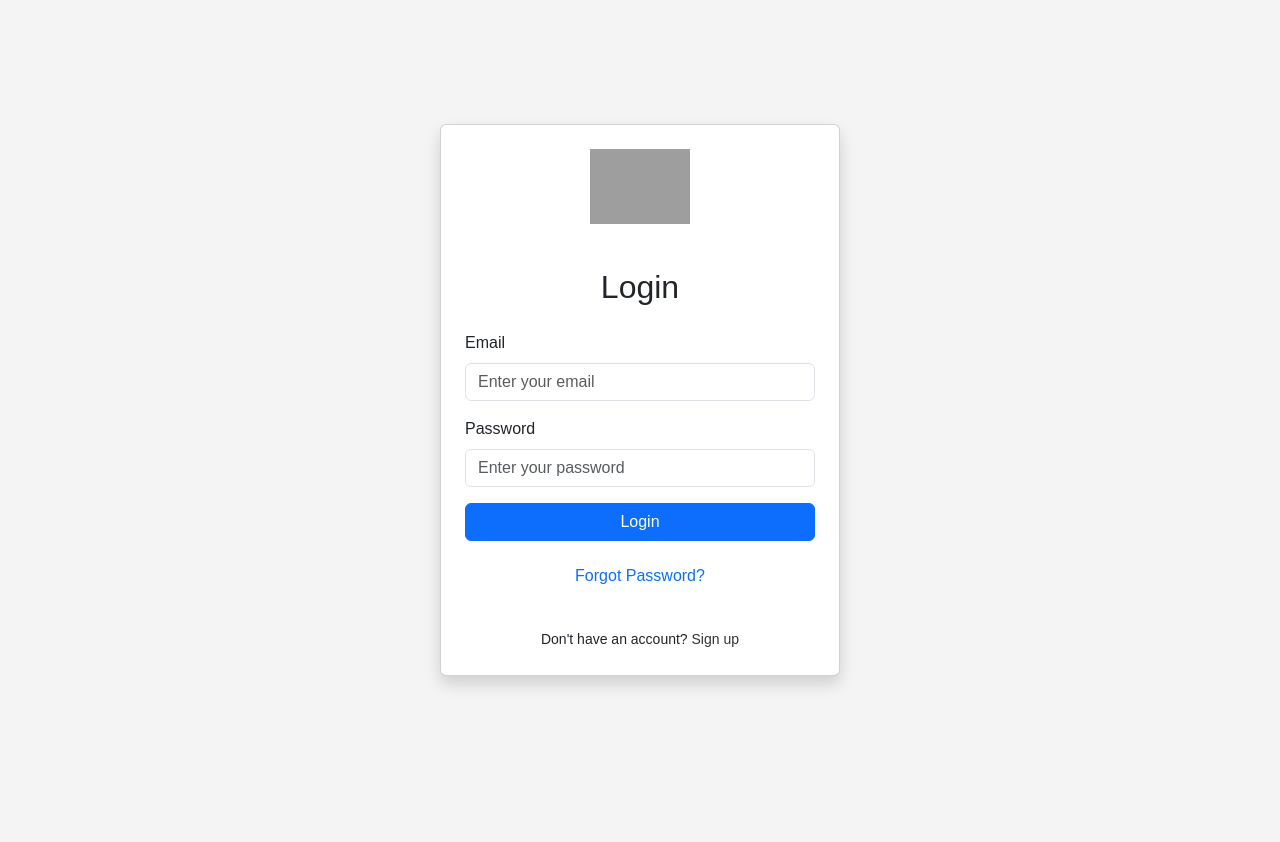
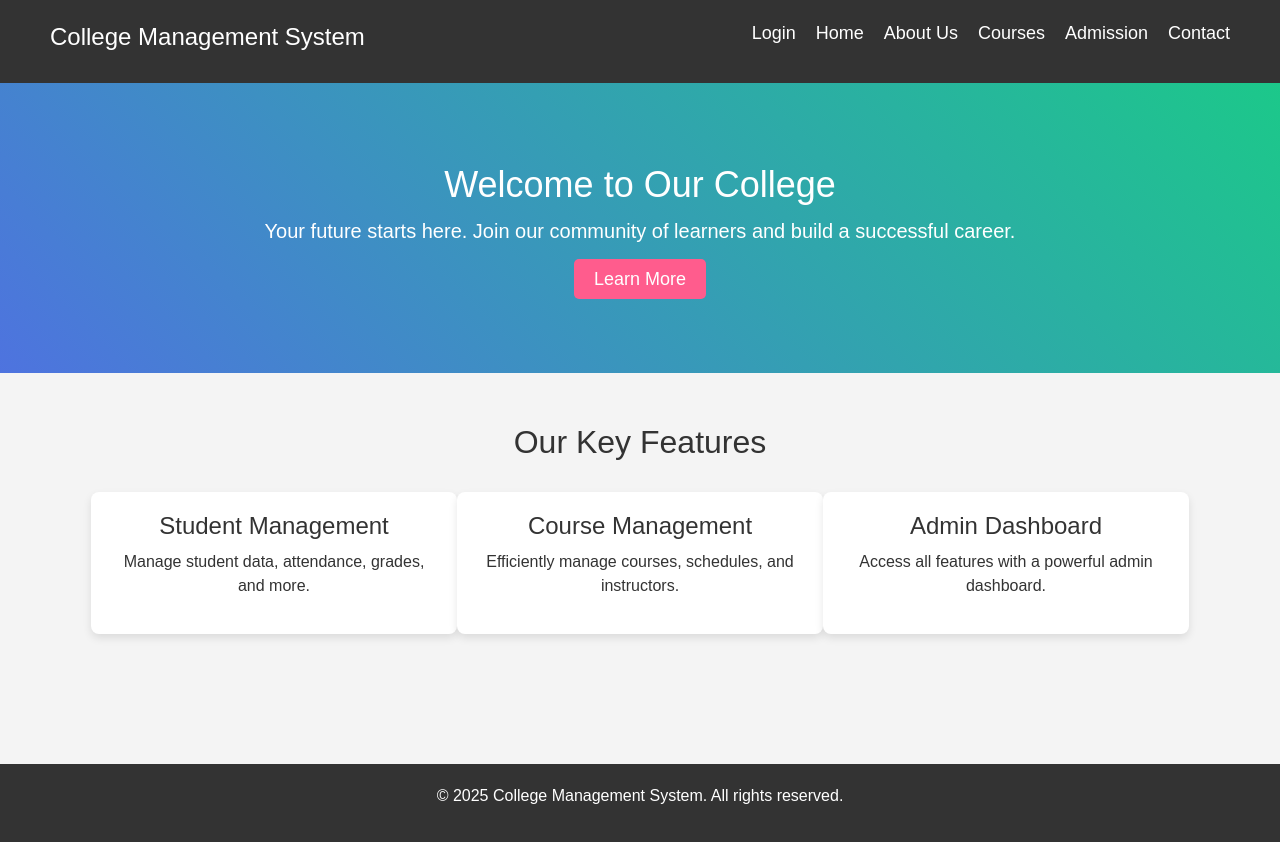
Before and after one commit to Madhurisaladi/collegemanagementsystem, a React (Create React App) app: page / in a window 1280 px wide. Before the commit the page ends 800 px from the top, so only its background shows below. Built offline with nearby package versions, Linux system fonts and the light colour scheme; grey boxes are pictures that could not be loaded.

Commit message:
commit after putting homepage to login page

```diff
--- a/src/App.js
+++ b/src/App.js
@@ -8,8 +8,8 @@ function App() {
   return (
     <Router>
       <Routes>
-        <Route path="/" element={<Login />} />
-        <Route path="/home" element={<Home />} />
+        <Route path="/" element={<Home />} />
+        <Route path="/login" element={<Login />} />
         <Route path="/register" element={<Register />} />
         <Route path="/login" element={<Login />} />
       </Routes>
--- a/src/components/Home.jsx
+++ b/src/components/Home.jsx
@@ -1,5 +1,6 @@
 import './styles.css';
 import React from 'react';
+import { Link } from 'react-router-dom'; // Import Link for navigation
 
 function HomePage() {
   return (
@@ -11,11 +12,26 @@ function HomePage() {
             <h1>College Management System</h1>
           </div>
           <ul className="nav-links">
-            <li><a href="#">Home</a></li>
-            <li><a href="https://lbce.edu.in/" target="_blank" rel="noopener noreferrer">About Us</a></li>
-            <li><a href="#">Courses</a></li>
-            <li><a href="#">Admission</a></li>
-            <li><a href="#">Contact</a></li>
+            <li>
+              <Link to="/login">Login</Link> {/* Add Login button */}
+            </li>
+            <li>
+              <Link to="/">Home</Link>
+            </li>
+            <li>
+              <a href="https://lbce.edu.in/" target="_blank" rel="noopener noreferrer">
+                About Us
+              </a>
+            </li>
+            <li>
+              <Link to="/courses">Courses</Link>
+            </li>
+            <li>
+              <Link to="/admission">Admission</Link>
+            </li>
+            <li>
+              <Link to="/contact">Contact</Link>
+            </li>
           </ul>
         </nav>
       </header>
--- a/src/components/Login.jsx
+++ b/src/components/Login.jsx
@@ -108,11 +108,6 @@ const Login = () => {
             Forgot Password?
           </button>
         </div>
-        <div className="mt-3 text-center">
-          <small>
-            Don't have an account? <a href="/register">Sign up</a>
-          </small>
-        </div>
       </div>
     </div>
   );
```
